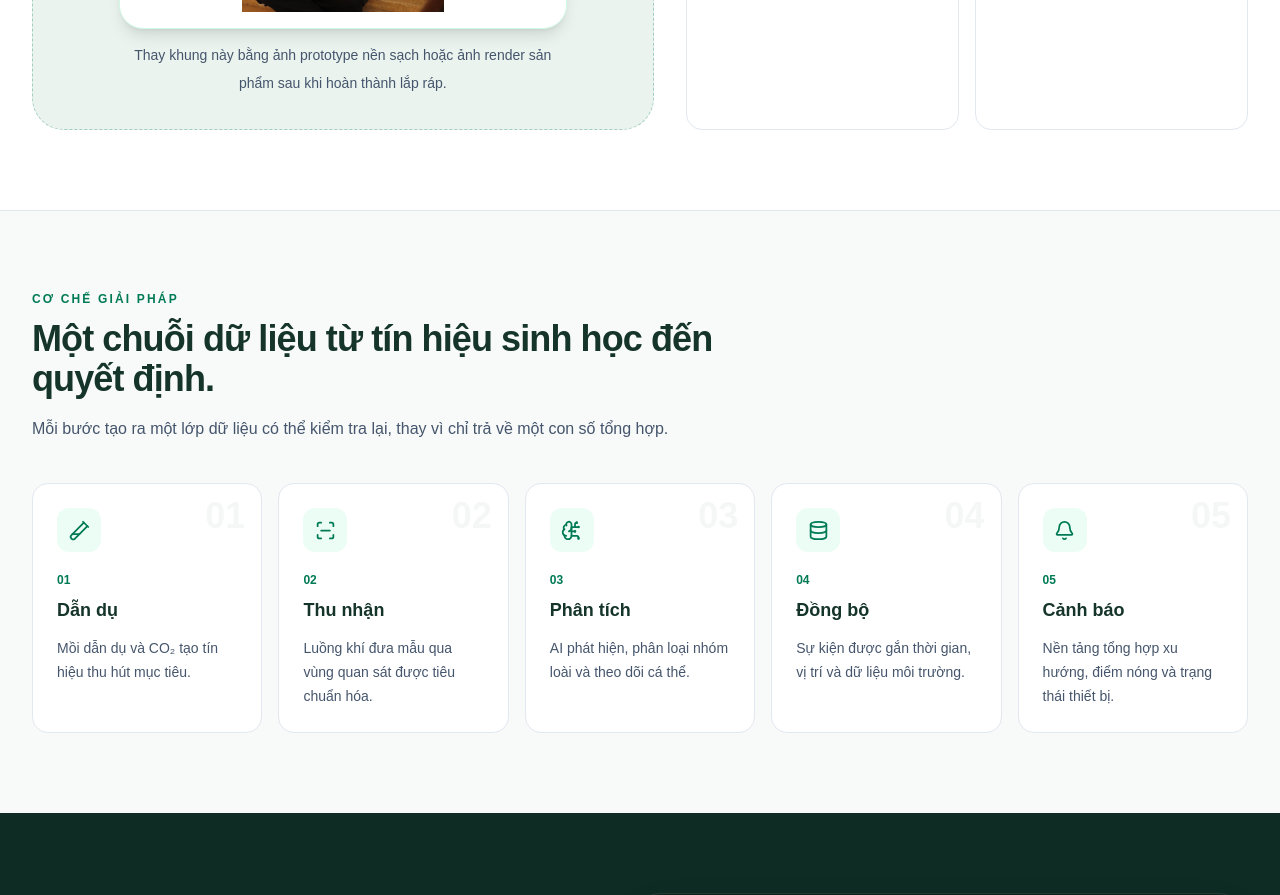
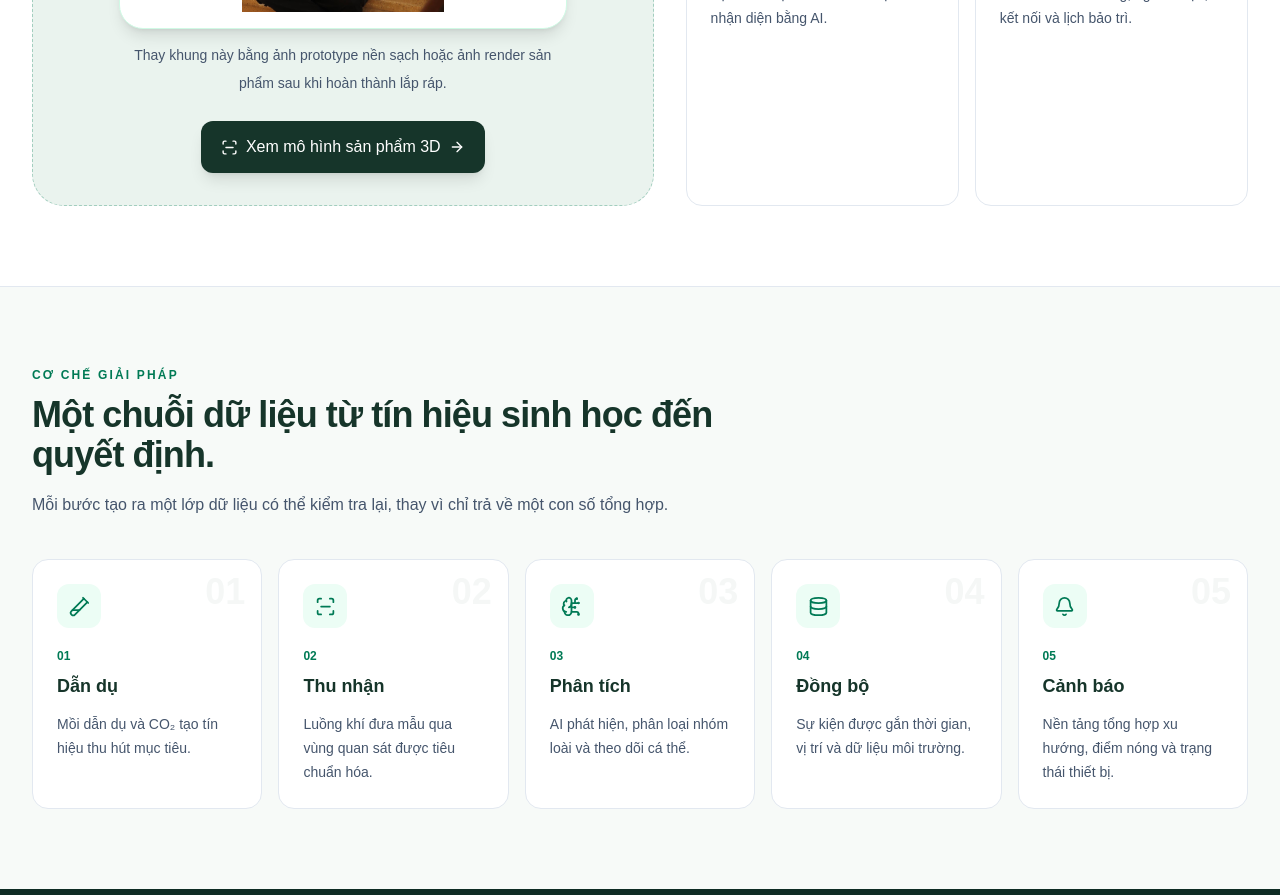
Before and after one commit to quanhaom/mosguardx-platform, a Next.js app: page / in a window 1280 px wide. Shown: the part 2300-3195 px from the top of the page. Built offline with nearby package versions, Linux system fonts and the light colour scheme.

Commit message:
page new

```diff
--- a/src/app/page.tsx
+++ b/src/app/page.tsx
@@ -61,7 +61,7 @@ const presentationSections = [
   { id: "business", vi: "Kinh doanh", en: "Business" },
   { id: "expansion", vi: "Mở rộng", en: "Expansion" },
   { id: "team", vi: "Đội ngũ", en: "Team" },
-  { id: "product-3d", vi: "Sản phẩm", en: "Product" },
+  { id: "product", vi: "Sản phẩm", en: "Product" },
 ];
 
 const systemSteps: Card[] = [
@@ -744,6 +744,18 @@ function LandingContent() {
                       "Replace this placeholder with a clean-background prototype photo or a product render after assembly is complete.",
                     )}
                   </p>
+
+                  <Link
+                    href="/product-3d"
+                    className="mt-6 inline-flex items-center gap-2 rounded-xl bg-[#16352a] px-5 py-3.5 text-sm font-bold text-white shadow-lg transition hover:-translate-y-0.5 hover:bg-emerald-700 hover:shadow-xl"
+                  >
+                    <ScanLine size={17} />
+                    {t(
+                      "Xem mô hình sản phẩm 3D",
+                      "View the interactive 3D product",
+                    )}
+                    <ArrowRight size={16} />
+                  </Link>
                 </div>
               </div>
 
@@ -766,6 +778,7 @@ function LandingContent() {
                     </p>
                   </article>
                 ))}
+
               </div>
             </div>
           </div>
```
